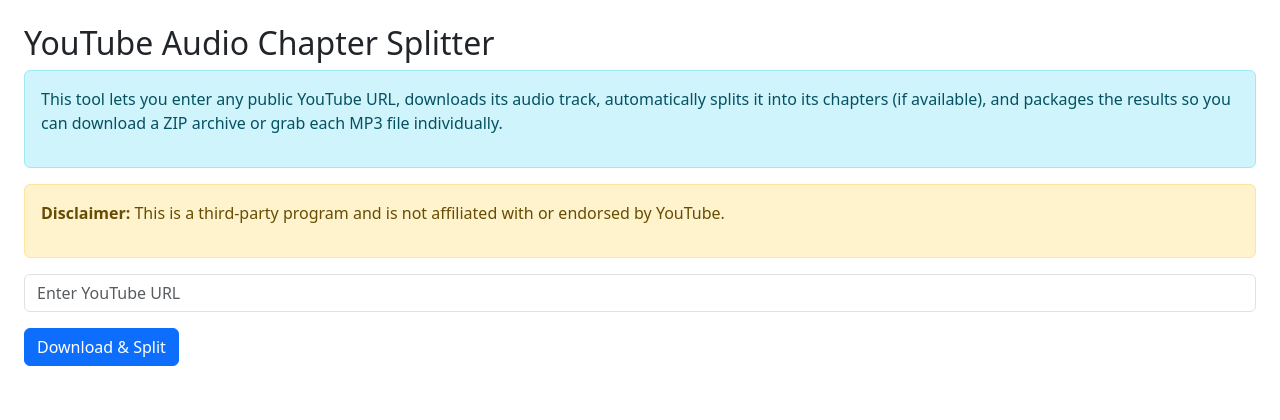
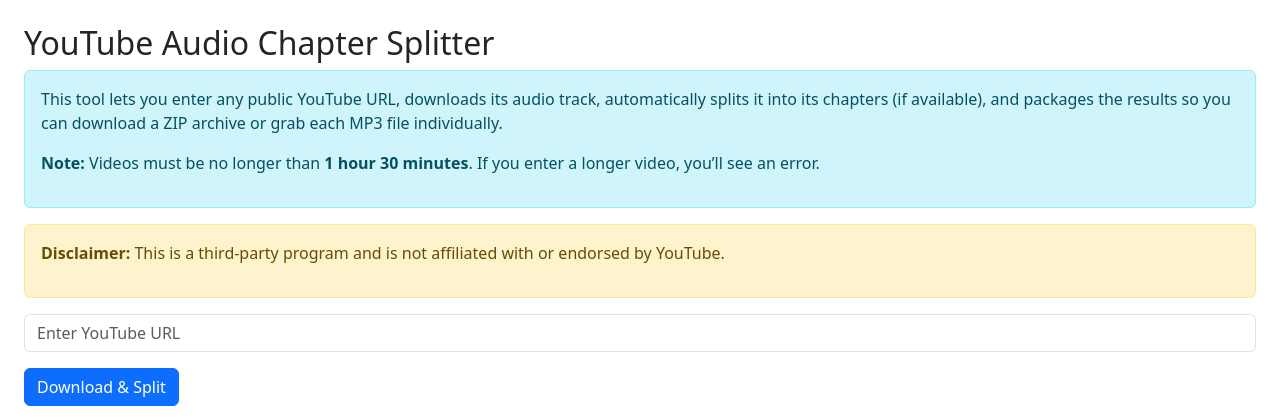
Before and after one commit to marcelusryan/yt-split-mp3, a Flask app: page / in a window 1280 px wide. Shown: the top 420 px of the page. Run offline with Flask 3, Linux system fonts and the light colour scheme.

Commit message:
limit video length to 1 h 30 min

```diff
--- a/app.py
+++ b/app.py
@@ -29,7 +29,10 @@ from googleapiclient.discovery import build            # ◀─ NEW: YouTube Dat
 
 # ───────────────────────────────────────────────────────────────────────────────
 # CONFIG & CLIENTS
-# ───────────────────────────────────────────────────────────────────────────────
+#
+
+# Maximum video length (in seconds) allowed by this service
+MAX_VIDEO_LENGTH_SECS = 90 * 60  # 1 hour 30 minutes
 
 # ◀─ NEW: Load & initialize Data API
 YOUTUBE_API_KEY = os.environ.get("YOUTUBE_API_KEY")
@@ -427,6 +430,24 @@ def start():
     if not re.match(r'^(https?://)?(www\.)?(youtube\.com/watch\?v=|youtu\.be/)[\w-]{11}', url):
         return jsonify(error="Invalid YouTube URL."), 400
 
+    # ─── New: enforce max video length ────────────────────────────────────────
+    vid = extract_video_id(url)
+    try:
+        # Try Data API first
+        meta = get_video_metadata(vid)
+        duration_secs = int(parse_duration(meta['duration']).total_seconds())
+    except Exception:
+        # Fallback to yt-dlp if Data API fails
+        with YoutubeDL({'quiet': True}) as ydl:
+            info = ydl.extract_info(url, download=False)
+        duration_secs = info.get('duration', 0) or 0
+
+    if duration_secs > MAX_VIDEO_LENGTH_SECS:
+        return jsonify(
+            error="Video is too long. Maximum allowed length is 1 hour 30 minutes."
+        ), 400
+    # ────────────────────────────────────────────────────────────────────────────
+
     tid = str(uuid.uuid4())
     tasks[tid] = {'status':'queued','percent':0}
     threading.Thread(target=background_task, args=(tid,url), daemon=True).start()
--- a/templates/index.html
+++ b/templates/index.html
@@ -13,6 +13,8 @@
     <p>
       This tool lets you enter any public YouTube URL, downloads its audio track, automatically splits it into its chapters (if available), and packages the results so you can download a ZIP archive or grab each MP3 file individually.
     </p>
+    <p><strong>Note:</strong> Videos must be no longer than <strong>1 hour 30 minutes</strong>.
+     If you enter a longer video, you’ll see an error.</p>
   </div>
 
   <div class="alert alert-warning">
```
